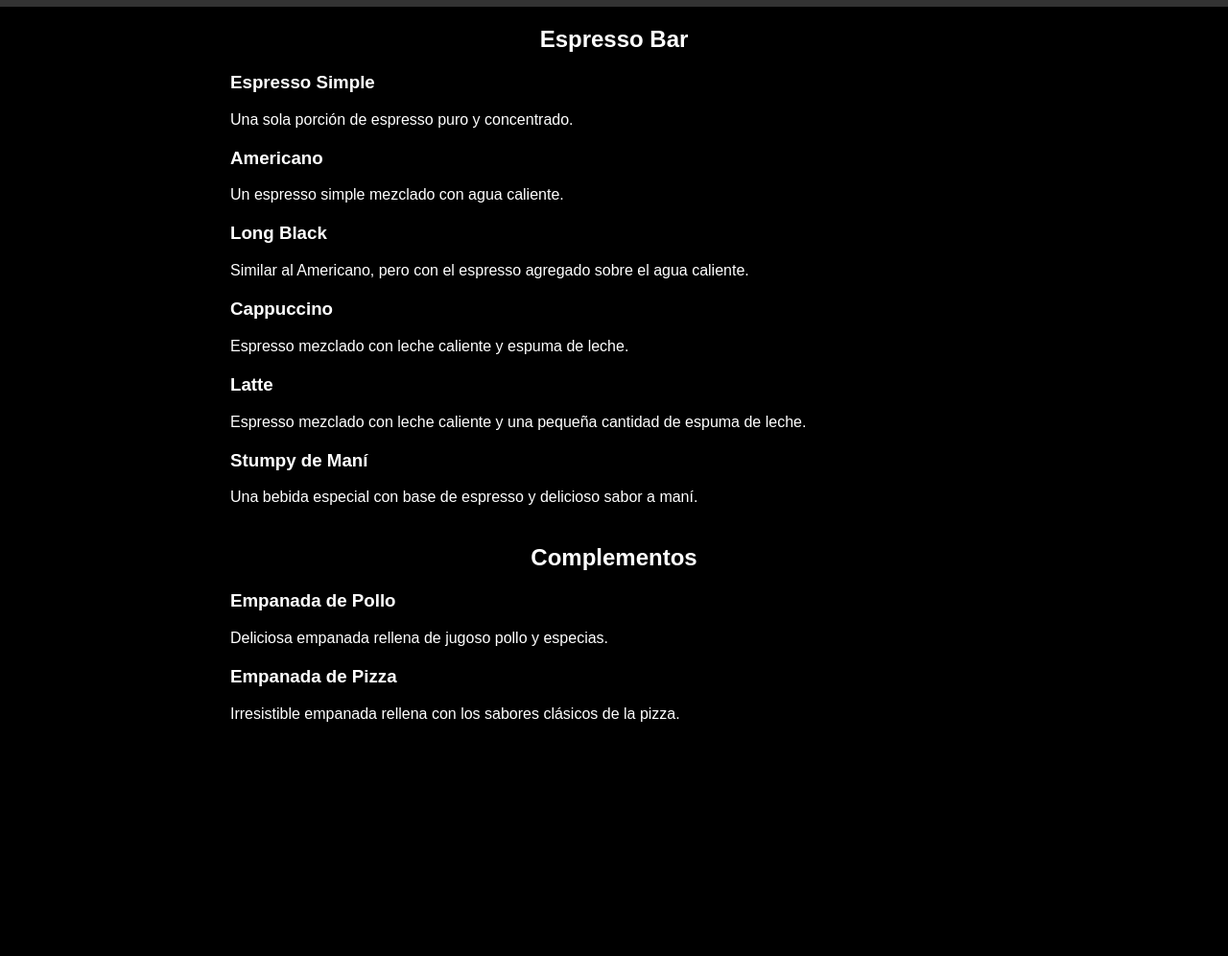
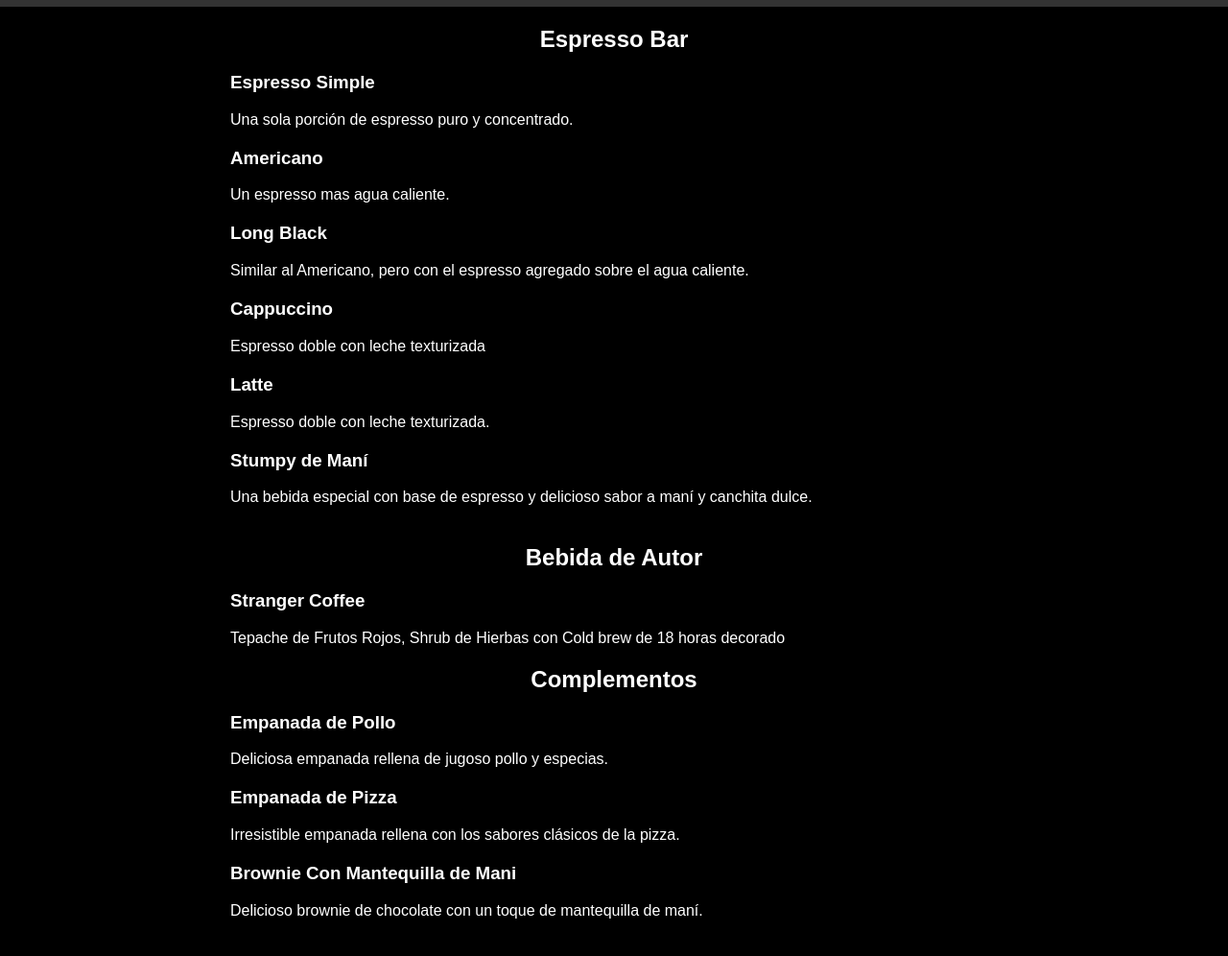
Before and after one commit to Kisa234/Kisa234.github.io, a plain HTML site: page index.html in a window 1280 px wide. Shown: the part 50-1046 px from the top of the page at 96% size. Before the commit the page ends 863 px from the top, so only its background shows below. Drawn offline with Linux system fonts and the light colour scheme.

Commit message:
Add files via upload

```diff
--- a/index.html
+++ b/index.html
@@ -85,7 +85,7 @@
         </li>
         <li>
           <h3>Americano</h3>
-          <p>Un espresso simple mezclado con agua caliente.</p>
+          <p>Un espresso mas agua caliente.</p>
         </li>
         <li>
           <h3>Long Black</h3>
@@ -93,15 +93,24 @@
         </li>
         <li>
           <h3>Cappuccino</h3>
-          <p>Espresso mezclado con leche caliente y espuma de leche.</p>
+          <p>Espresso doble con leche texturizada</p>
         </li>
         <li>
           <h3>Latte</h3>
-          <p>Espresso mezclado con leche caliente y una pequeña cantidad de espuma de leche.</p>
+          <p> Espresso doble con leche texturizada.</p>
         </li>
         <li>
           <h3>Stumpy de Maní</h3>
-          <p>Una bebida especial con base de espresso y delicioso sabor a maní.</p>
+          <p>Una bebida especial con base de espresso y delicioso sabor a maní y canchita dulce.</p>
+        </li>
+      </ul>
+    </section>
+
+    <h2>Bebida de Autor</h2>
+      <ul>
+        <li>
+          <h3>Stranger Coffee </h3>
+          <p>Tepache de Frutos Rojos, Shrub de Hierbas con Cold brew de 18 horas decorado </p>
         </li>
       </ul>
     </section>
@@ -117,6 +126,10 @@
           <h3>Empanada de Pizza</h3>
           <p>Irresistible empanada rellena con los sabores clásicos de la pizza.</p>
         </li>
+        <li>
+          <h3>Brownie Con Mantequilla de Mani</h3>
+          <p>Delicioso brownie de chocolate con un toque de mantequilla de maní. </p>
+        </li>
       </ul>
     </section>
   </div>
```
